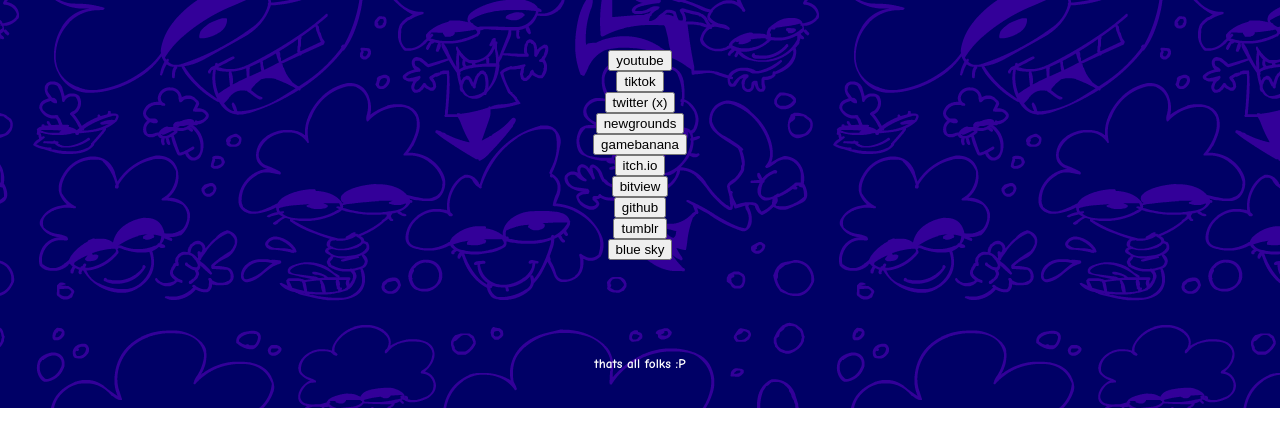
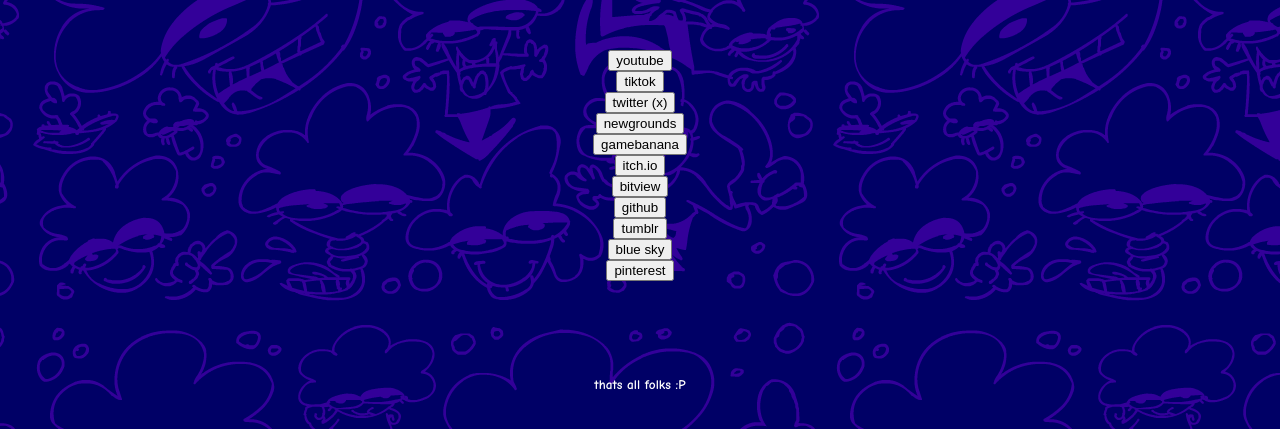
Before and after one commit to targetbuldoser/targetbuldoser.github.io, a plain HTML site: page index.html in a window 1280 px wide. Shown: the part 3718-4147 px from the top of the page. Before the commit the page ends 4126 px from the top, so only its background shows below. Drawn offline with Linux system fonts and the light colour scheme.

Commit message:
added pinterest

```diff
--- a/index.html
+++ b/index.html
@@ -104,7 +104,9 @@
 <form action="http://targetbuldoser.bsky.social/">
         <input type="submit" value="blue sky"/>
     </form>
-<h1></h1>
+<form action="https://www.pinterest.com/targetbuldoser/">
+        <input type="submit" value="pinterest"/>
+    </form>
 <h5>&nbsp;</h5>
 <h5>&nbsp;</h5>
     <h5>thats all folks :P</h5>
```
